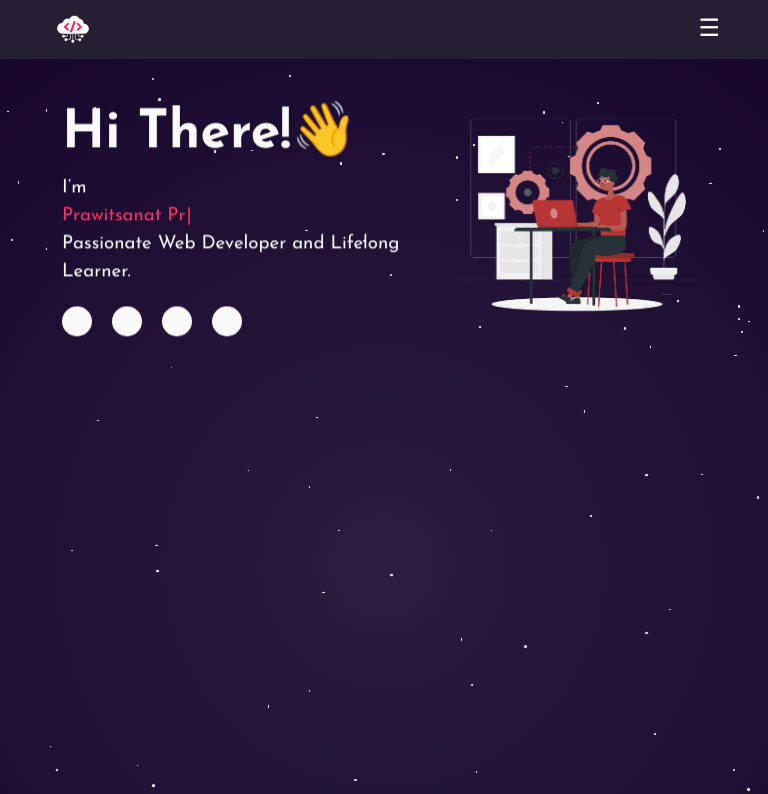
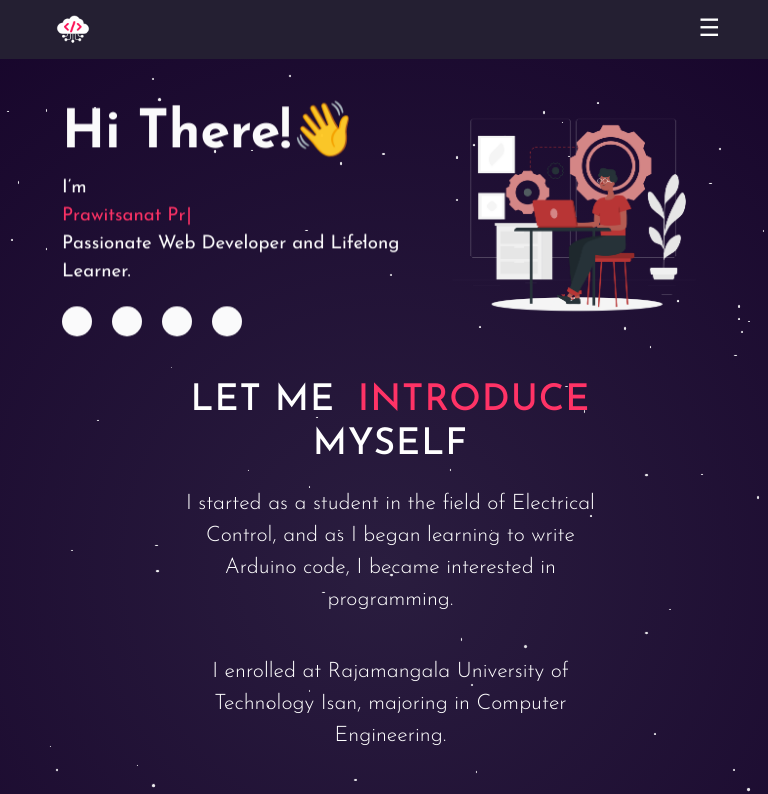
Before and after one commit to boomieindahouse/prawit-portfolio, a React (Vite) app: page /home in a window 768 px wide. Shown: the top 794 px of the page. Built offline with nearby package versions, Linux system fonts and the light colour scheme; some icons are missing.

Commit message:
edit homepage

```diff
--- a/src/components/Homepage/Intro.css
+++ b/src/components/Homepage/Intro.css
@@ -109,6 +109,12 @@
     right: 20%;
   }
 
+  .intro-me {
+    visibility: visible;
+    opacity: 1;
+    transform: none;
+}
+
   .contact-button {
     display: none;
   }
--- a/src/components/Homepage/Intro.jsx
+++ b/src/components/Homepage/Intro.jsx
@@ -4,22 +4,22 @@ import Star from '../bg/Stars';
 import '../Homepage/Intro.css';
 
 function Intro() {
-    const introMeRef = useRef(null); // สร้าง ref สำหรับ .intro-me
+    const introMeRef = useRef(null);
     const [isVisible, setIsVisible] = useState(false);
 
     const handleScroll = () => {
-        const rect = introMeRef.current.getBoundingClientRect(); // ตรวจสอบตำแหน่งของ intro-me
+        const rect = introMeRef.current.getBoundingClientRect();
         if (rect.top < window.innerHeight && rect.bottom >= 0) {
-            setIsVisible(true); // ถ้าเข้ามาใน viewport ให้ตั้งค่าเป็น true
+            setIsVisible(true);
         } else {
-            setIsVisible(false); // ถ้าออกจาก viewport ให้ตั้งค่าเป็น false
+            setIsVisible(false);
         }
     };
 
     useEffect(() => {
-        window.addEventListener('scroll', handleScroll); // ฟังการเลื่อน
+        window.addEventListener('scroll', handleScroll);
         return () => {
-            window.removeEventListener('scroll', handleScroll); // ลบ event listener เมื่อ component ถูก unmount
+            window.removeEventListener('scroll', handleScroll);
         };
     }, []);
 
```
